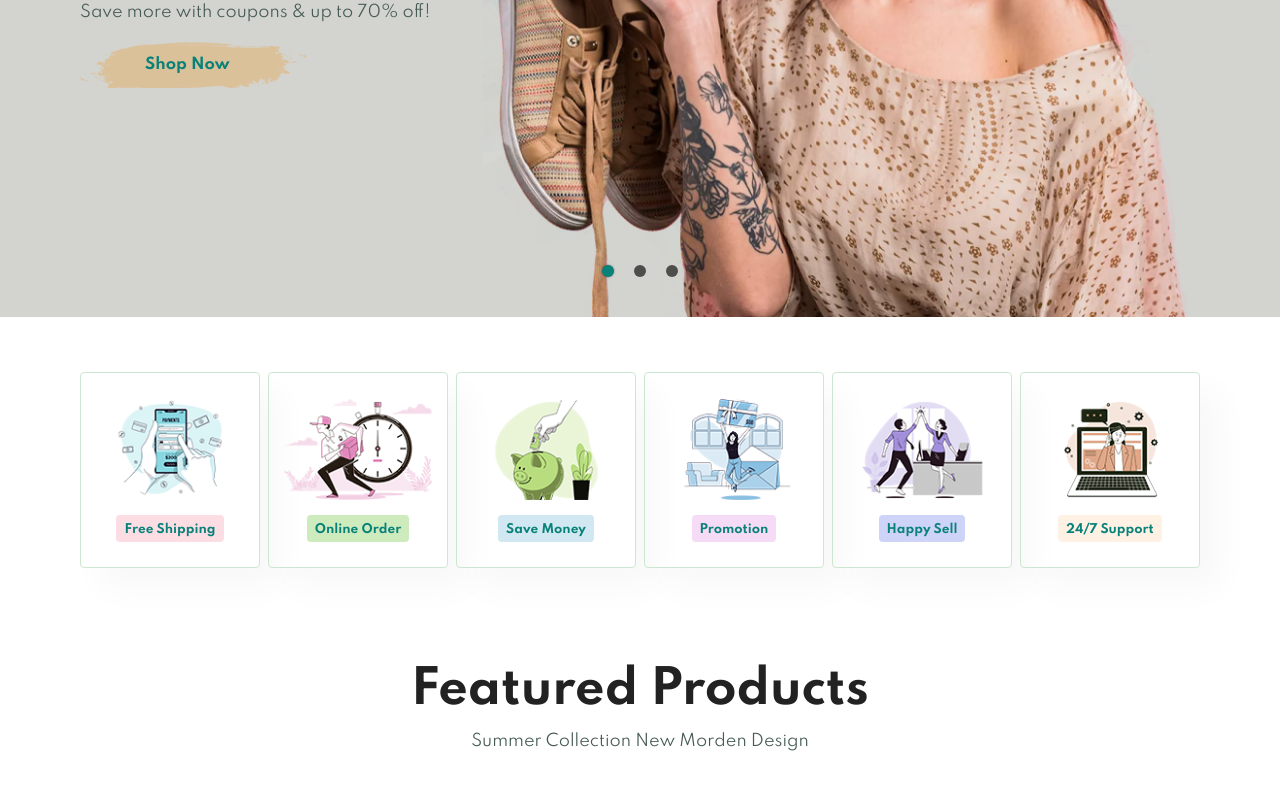
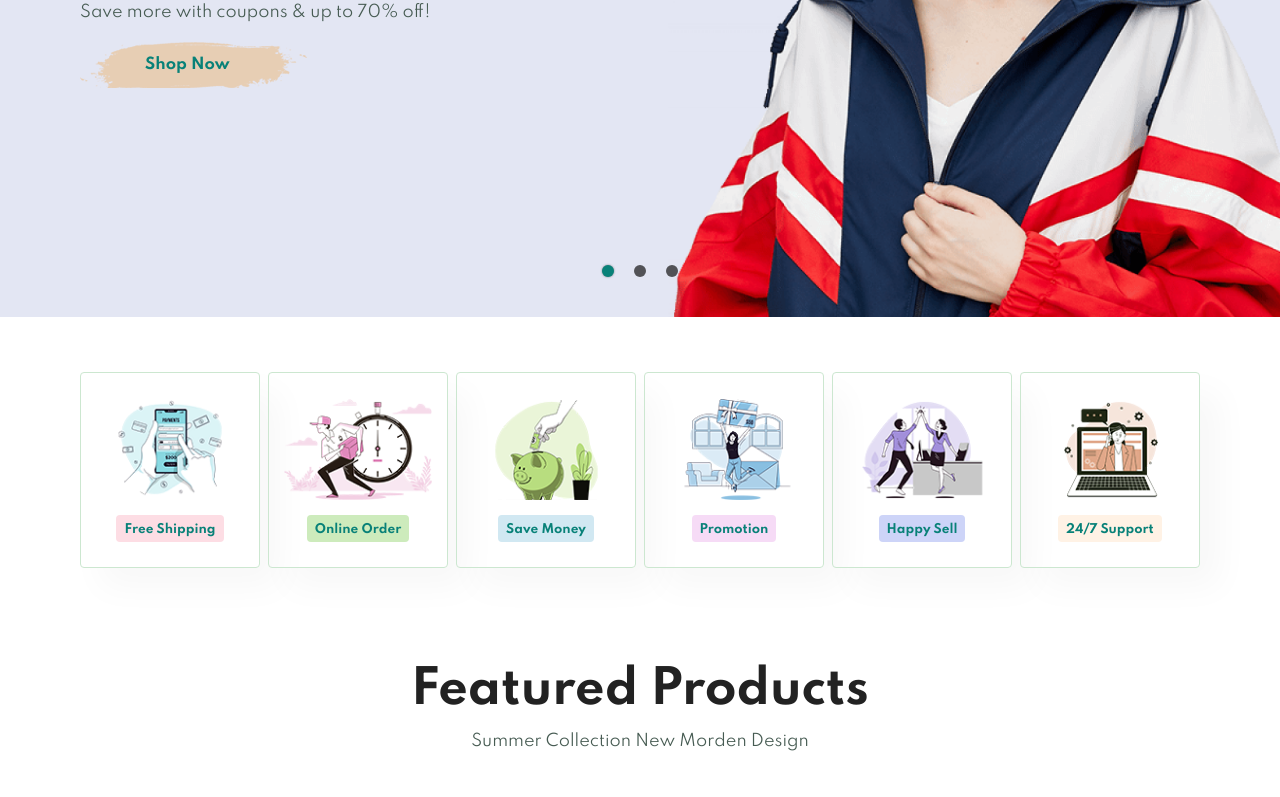
Before and after one commit to anuragino/Cara-Ecommerce-Website, a plain HTML site: page index.html in a window 1280 px wide. Shown: the part 488-1285 px from the top of the page. Drawn offline with Linux system fonts and the light colour scheme.

Commit message:
removed the active class from the second slideshow.

```diff
--- a/index.html
+++ b/index.html
@@ -47,7 +47,7 @@
                     <button> Shop Now</button>
                 </div>
             </div>
-            <div class="slide active">
+            <div class="slide">
                 <img src="./img/hero-2.png" alt="">
                 <div class="info">
                     <h4 class="select-none">Trade-In-Offer</h4>
```
